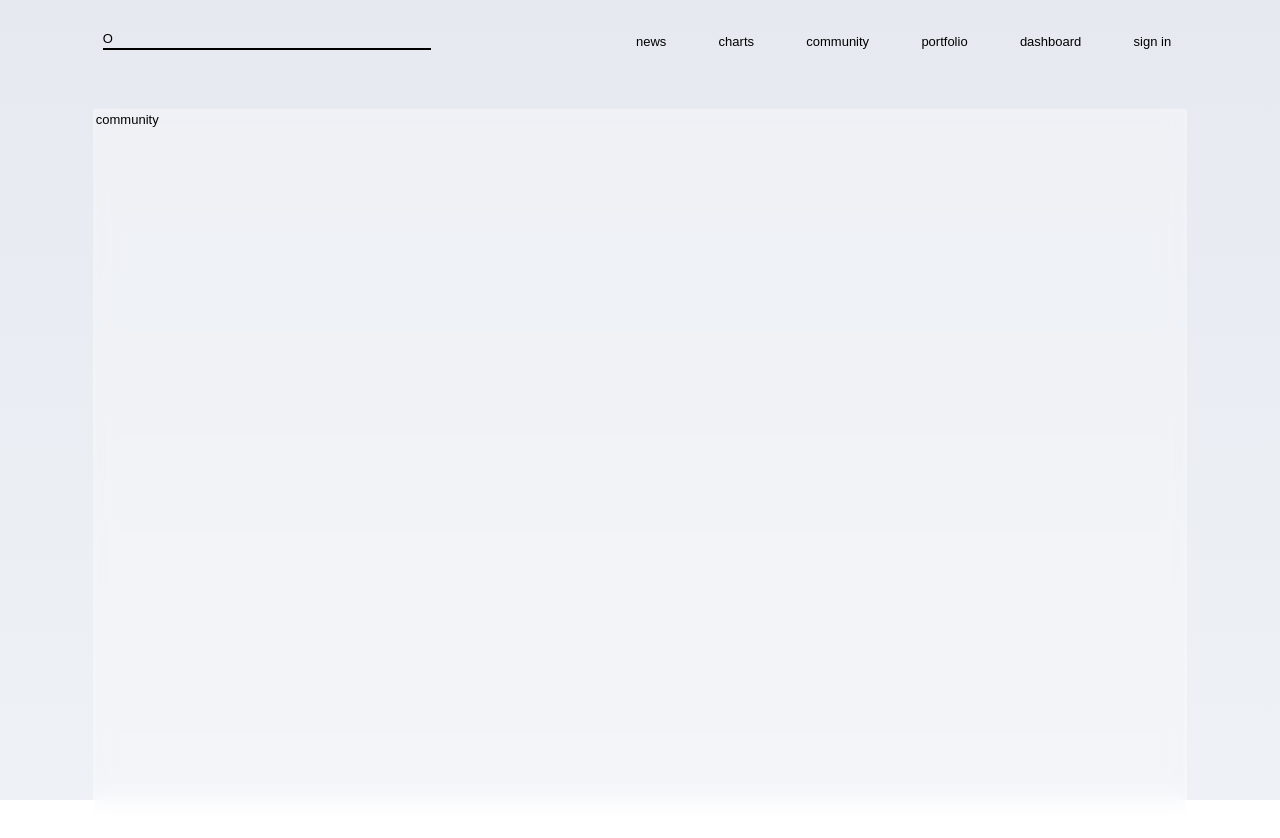
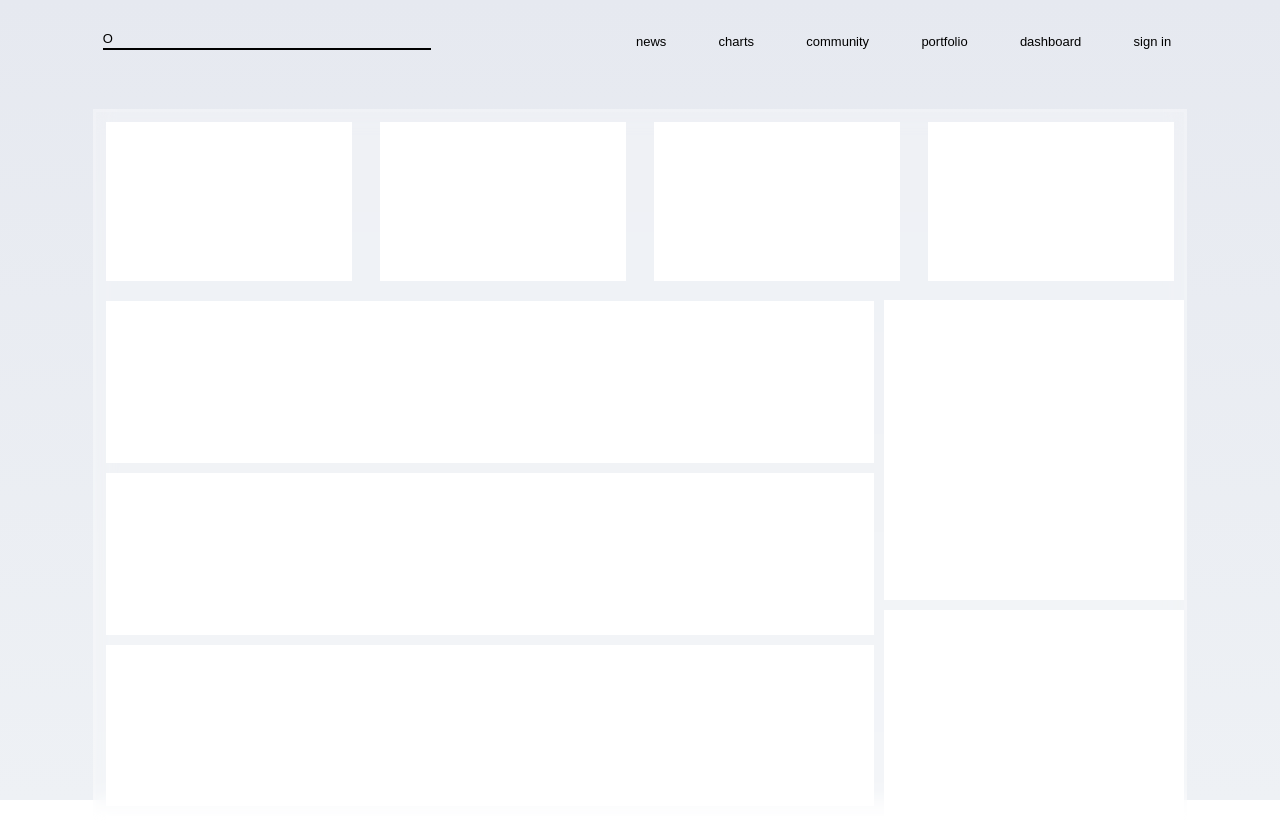
Before and after one commit to jamest7783/Dividend, a React (Create React App) app in the folder client/: page / in a window 1280 px wide. Both pictures are taken after a click on the button "community". Shown: the top 838 px of the page. Built offline with nearby package versions, Linux system fonts and the light colour scheme.

Commit message:
Community draft

```diff
--- a/client/src/App.css
+++ b/client/src/App.css
@@ -34,6 +34,9 @@ body{
 .link{
     background:transparent;
     border:none;
+}
+.link:hover{
+    font-weight:bold;
 }
 #search{
     margin-left:10px;
@@ -167,5 +170,43 @@ input{
     margin:10px;
     grid-area:1/1/5/5;
     background:white;
-
 }
+#trending{
+    margin:10px;
+    grid-area:1/1/1/5;
+    display:flex;
+    justify-content:space-between;
+}
+.trending-tile{
+    height:100%;
+    width:23%;
+    background:white;
+}
+#top-performers{
+    margin:10px;
+    margin-top:-1px;
+    width:39%;
+    height:150%;
+    background:transparent;
+}
+.top-performer{
+    background:white;
+    margin:10px;
+    height:300px;
+    width:100%;
+}
+#thread-container{
+    grid-area:2/1/5/5;
+    overflow:scroll;
+    display:flex;
+}
+#threads{
+    height:100%;
+    width:100%;
+}
+#thread{
+    height:30%;
+    width:100%;
+    margin:10px;
+    background:white;
+}
--- a/client/src/components/Community.jsx
+++ b/client/src/components/Community.jsx
@@ -2,7 +2,33 @@ const Community=()=>{
 
     return(
         <div id='glass'>
-            community
+            <div id='trending'>
+                <div className='trending-tile'></div>
+                <div className='trending-tile'></div>
+                <div className='trending-tile'></div>
+                <div className='trending-tile'></div>
+            </div>
+            <div id='thread-container'>
+                <div id='threads'>
+                    <div id='thread'></div>
+                    <div id='thread'></div>
+                    <div id='thread'></div>
+                    <div id='thread'></div>
+                    <div id='thread'></div>
+                    <div id='thread'></div>
+                    <div id='thread'></div>
+                    <div id='thread'></div>
+                    <div id='thread'></div>
+                    <div id='thread'></div>
+                    <div id='thread'></div>
+                </div>
+                <div id='top-performers'>
+                    <div className='top-performer'></div>
+                    <div className='top-performer'></div>
+                    <div className='top-performer'></div>
+                </div>
+            </div>
+
         </div>
     )
 }
```
